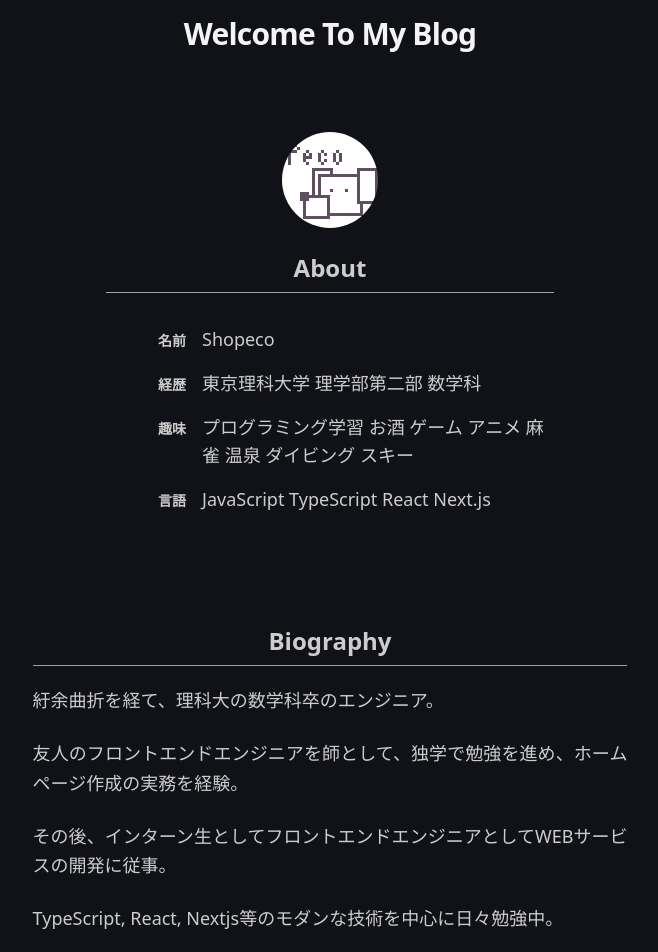
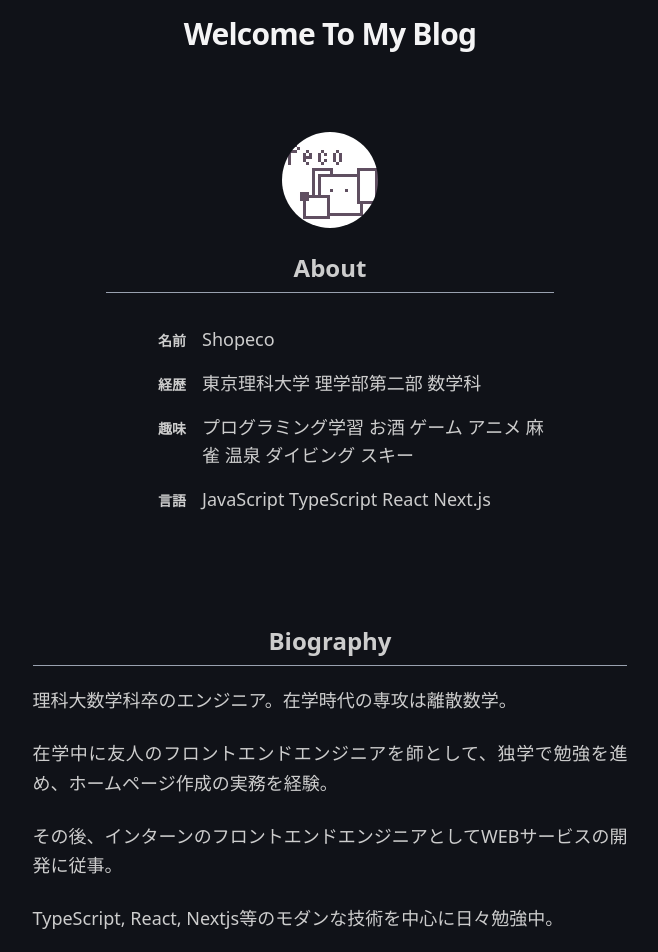
Before and after one commit to skikuchi7329/Portfolio, a Next.js app: page / in a window 1280 px wide. Shown: the top 952 px of the page, without its empty margins (310-968 px from the left). Built offline with nearby package versions, Linux system fonts and the light colour scheme.

Commit message:
fix: bio

```diff
--- a/src/components/Biography.tsx
+++ b/src/components/Biography.tsx
@@ -9,13 +9,13 @@ const Biography = () => {
         </h2>
         <div className="space-y-6">
           <p className="text-lg leading-relaxed text-justify">
-            紆余曲折を経て、理科大の数学科卒のエンジニア。
+            理科大数学科卒のエンジニア。在学時代の専攻は離散数学。
           </p>
           <p className="text-lg leading-relaxed text-justify">
-            友人のフロントエンドエンジニアを師として、独学で勉強を進め、ホームページ作成の実務を経験。
+            在学中に友人のフロントエンドエンジニアを師として、独学で勉強を進め、ホームページ作成の実務を経験。
           </p>
           <p className="text-lg leading-relaxed text-justify">
-            その後、インターン生としてフロントエンドエンジニアとしてWEBサービスの開発に従事。
+            その後、インターンのフロントエンドエンジニアとしてWEBサービスの開発に従事。
           </p>
           <p className="text-lg leading-relaxed text-justify">
             TypeScript, React, Nextjs等のモダンな技術を中心に日々勉強中。
```
